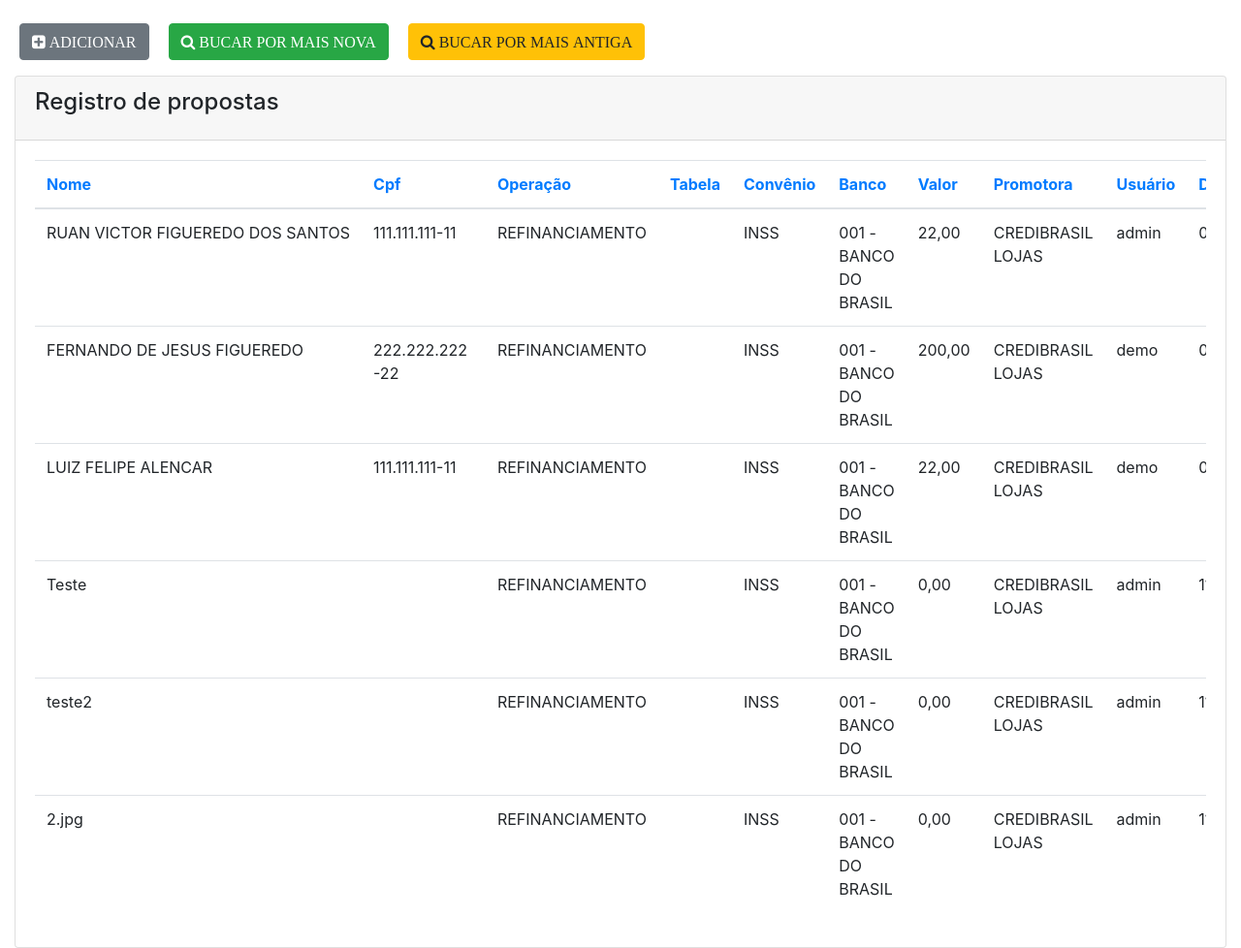
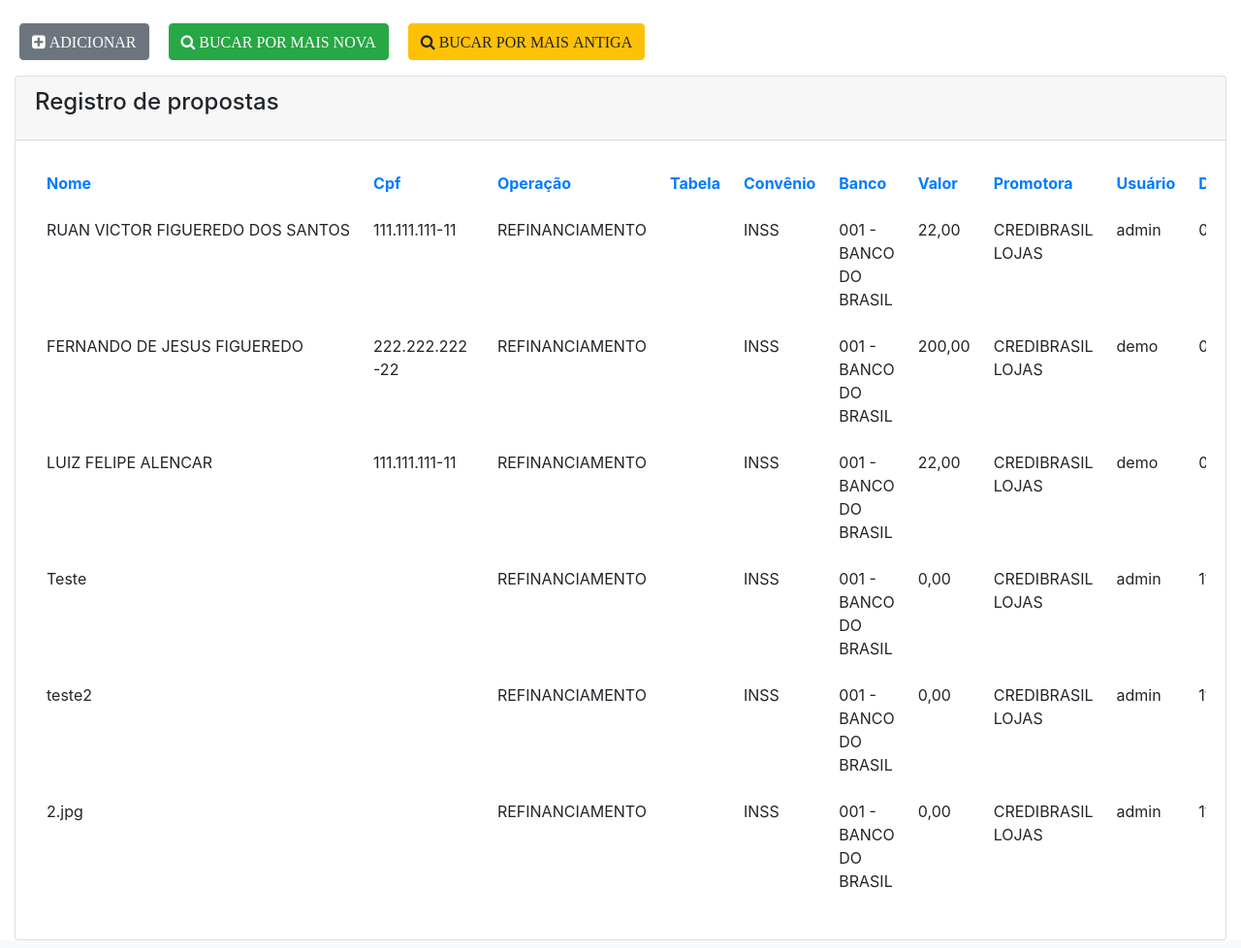
Before and after one commit to figueredorv/crm, a PHP site: page /propostas.php in a window 1280 px wide. Shown: the part 69-1047 px from the top of the page at 97% size. Run offline with PHP 8.4, Linux system fonts and the light colour scheme; a user stored in the database is signed in; data comes from the database, SQL or seed files in the repository.

Commit message:
Tudo certo!

```diff
--- a/propostas.php
+++ b/propostas.php
@@ -208,7 +208,7 @@ $nomeusuario = $_SESSION['nome_usuario'];
 
 
 
-                      <table class="table">
+                      <table class="table table-borderless">
                         <thead class=" text-primary">
 
                           <th>
```
